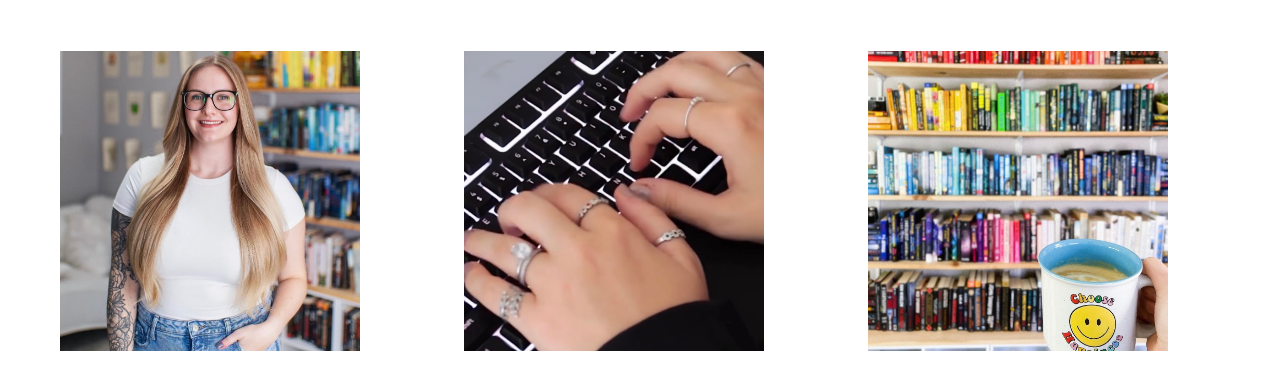
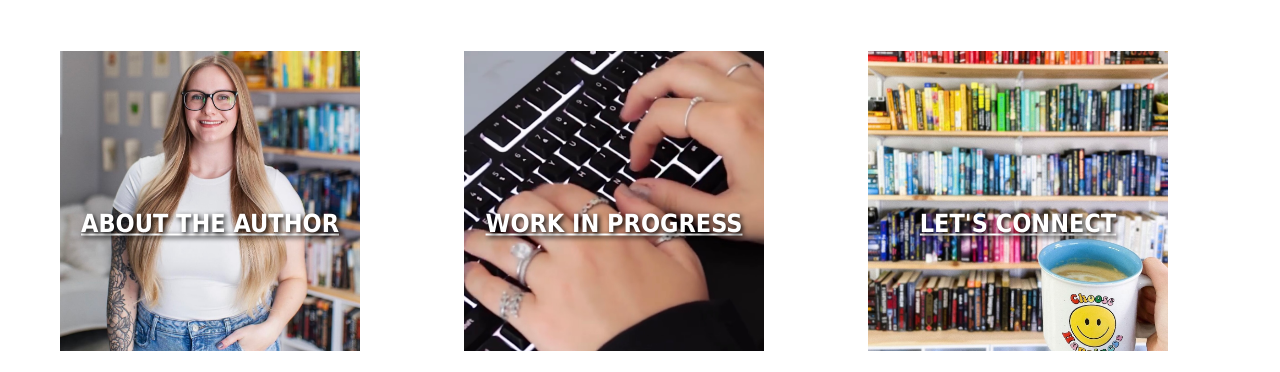
Before and after one commit to rherzerusc/itec362-website, a plain HTML site: page index.html in a window 1280 px wide. Shown: the part 111-483 px from the top of the page. Drawn offline with Linux system fonts and the light colour scheme.

Commit message:
Update author.css
attempt to overlay text

```diff
--- a/author.css
+++ b/author.css
@@ -36,8 +36,8 @@ h1{
 
 h2{
     font-family: Tahoma, sans-serif;
-    color: black;
-    text-shadow: -2px -2px 5px black;
+    color:black;
+    text-shadow: -2px -2px 5px lightgray;
     font-size: 25px;
     font-weight: bold;
     text-transform: uppercase;
@@ -124,3 +124,19 @@ input[type=submit] {
 .connectWith {
     display: flex;
     justify-content: space-around;}
+
+.image-container {
+    position: relative;
+    display: inline-block;
+}
+
+.overlay-text {
+    position: absolute;
+    top: 50%;
+    left: 50%;
+    transform: translate(-50%, -50%);
+    color: white;
+    text-shadow: 2px 2px 5px black;
+    text-align: center;
+    width: 100%;
+    }
```
